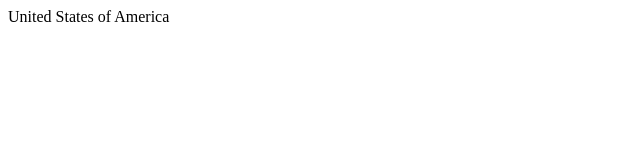
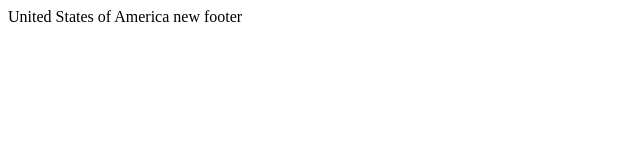
Before and after one commit to Nmadara/my-project, a plain HTML site: page index.html in a window 1280 px wide. Shown: the full height of the page, 0-640 px from the left. Drawn offline with Linux system fonts and the light colour scheme.

Commit message:
add footer

```diff
--- a/index.html
+++ b/index.html
@@ -6,5 +6,6 @@
 </head>
 <body>
     <head>United States of America</head>
+    <foot>new footer</foot>
 </body>
 </html>
```
